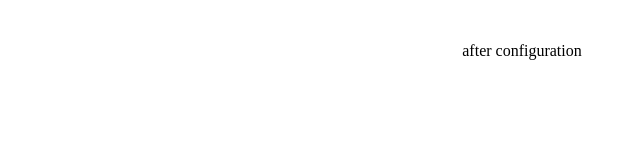
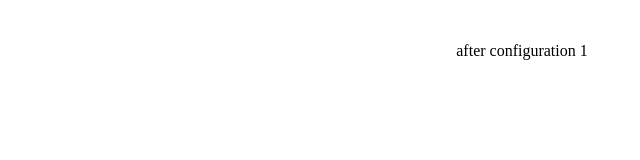
Before and after one commit to Monalika14/demo, a plain HTML site: page index.html in a window 1280 px wide. Shown: the full height of the page, 118-758 px from the left. Drawn offline with Linux system fonts and the light colour scheme.

Commit message:
Update index.html

```diff
--- a/index.html
+++ b/index.html
@@ -9,6 +9,7 @@
 
 	<body>
 		Hello World!
-        <p><center> after configuration </center></p>
+
+        <p><center> after configuration 1</center></p>
 	</body>
 </html>
```
